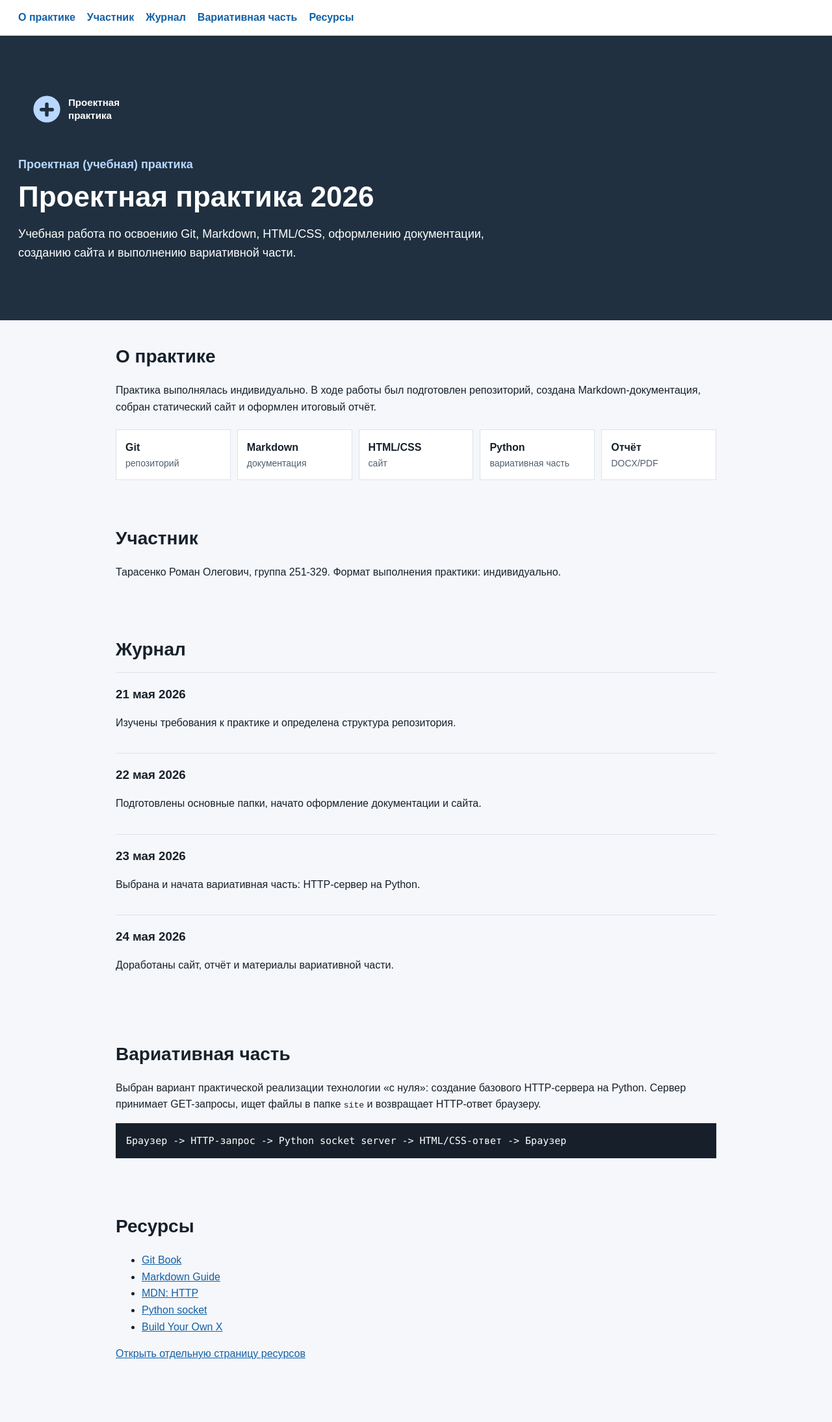
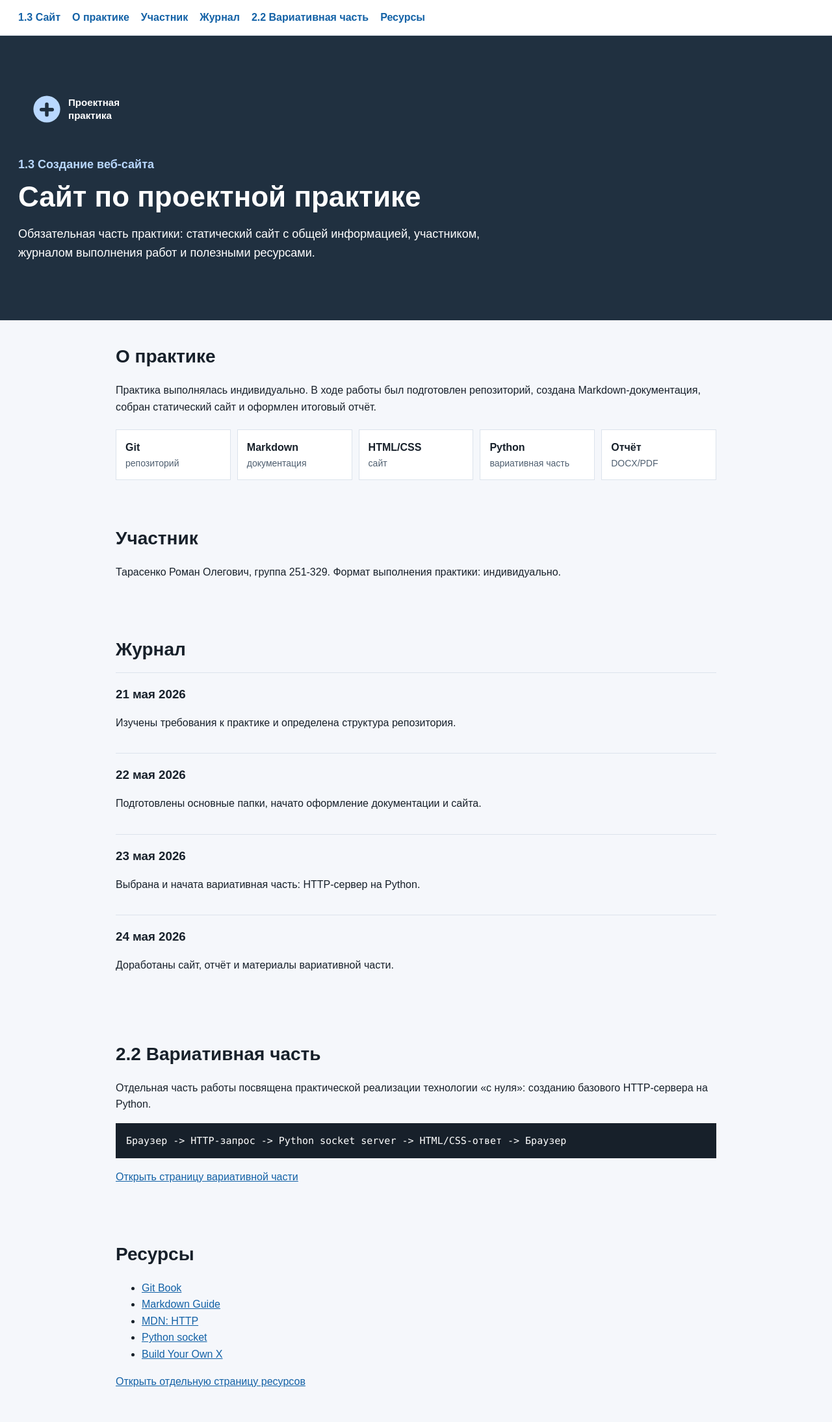
Before and after one commit to RTProrokSunboy/project-practice-2026, a plain HTML site: page site/index.html in a window 1280 px wide. Shown: the whole page at 65% size. Before the commit the page ends 2147 px from the top, so only its background shows below. Drawn offline with Linux system fonts and the light colour scheme.

Commit message:
Разделить сайт на части 1.3 и 2.2

```diff
--- a/site/index.html
+++ b/site/index.html
@@ -9,10 +9,11 @@
   <body>
     <header class="topbar">
       <nav>
+        <a href="index.html">1.3 Сайт</a>
         <a href="about.html">О практике</a>
         <a href="members.html">Участник</a>
         <a href="journal.html">Журнал</a>
-        <a href="#variation">Вариативная часть</a>
+        <a href="variant.html">2.2 Вариативная часть</a>
         <a href="resources.html">Ресурсы</a>
       </nav>
     </header>
@@ -20,11 +21,11 @@
     <main>
       <section class="hero">
         <img class="logo" src="images/logo.svg" alt="Проектная практика 2026">
-        <p class="eyebrow">Проектная (учебная) практика</p>
-        <h1>Проектная практика 2026</h1>
+        <p class="eyebrow">1.3 Создание веб-сайта</p>
+        <h1>Сайт по проектной практике</h1>
         <p>
-          Учебная работа по освоению Git, Markdown, HTML/CSS, оформлению документации,
-          созданию сайта и выполнению вариативной части.
+          Обязательная часть практики: статический сайт с общей информацией,
+          участником, журналом выполнения работ и полезными ресурсами.
         </p>
       </section>
 
@@ -87,13 +88,13 @@
       </section>
 
       <section id="variation" class="section">
-        <h2>Вариативная часть</h2>
+        <h2>2.2 Вариативная часть</h2>
         <p>
-          Выбран вариант практической реализации технологии «с нуля»: создание базового
-          HTTP-сервера на Python. Сервер принимает GET-запросы, ищет файлы в папке
-          <code>site</code> и возвращает HTTP-ответ браузеру.
+          Отдельная часть работы посвящена практической реализации технологии «с нуля»:
+          созданию базового HTTP-сервера на Python.
         </p>
         <pre class="diagram">Браузер -> HTTP-запрос -> Python socket server -> HTML/CSS-ответ -> Браузер</pre>
+        <p><a href="variant.html">Открыть страницу вариативной части</a></p>
       </section>
 
       <section id="resources" class="section">
```
Also changed, not shown: site/about.html (+1 -0 lines), site/journal.html (+1 -0 lines), site/members.html (+1 -0 lines), site/resources.html (+1 -0 lines), site/variant.html (added, +44 -0 lines).
